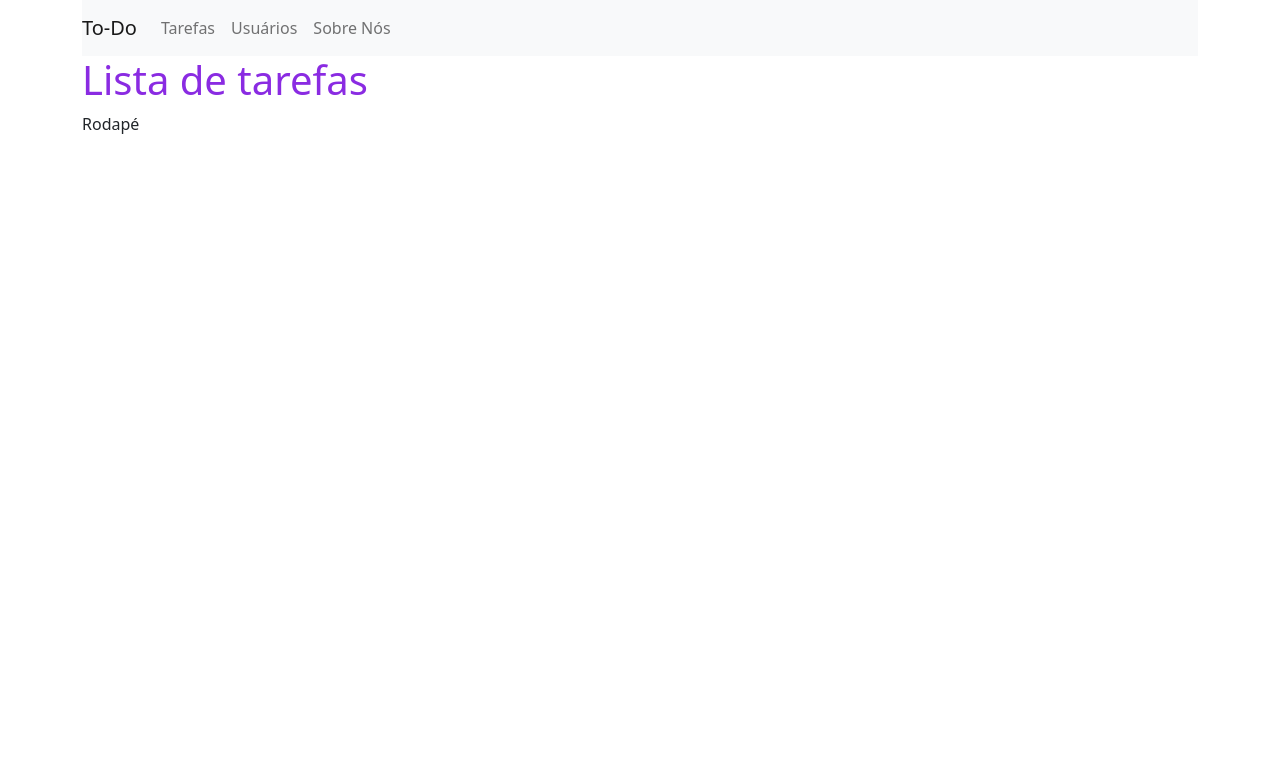
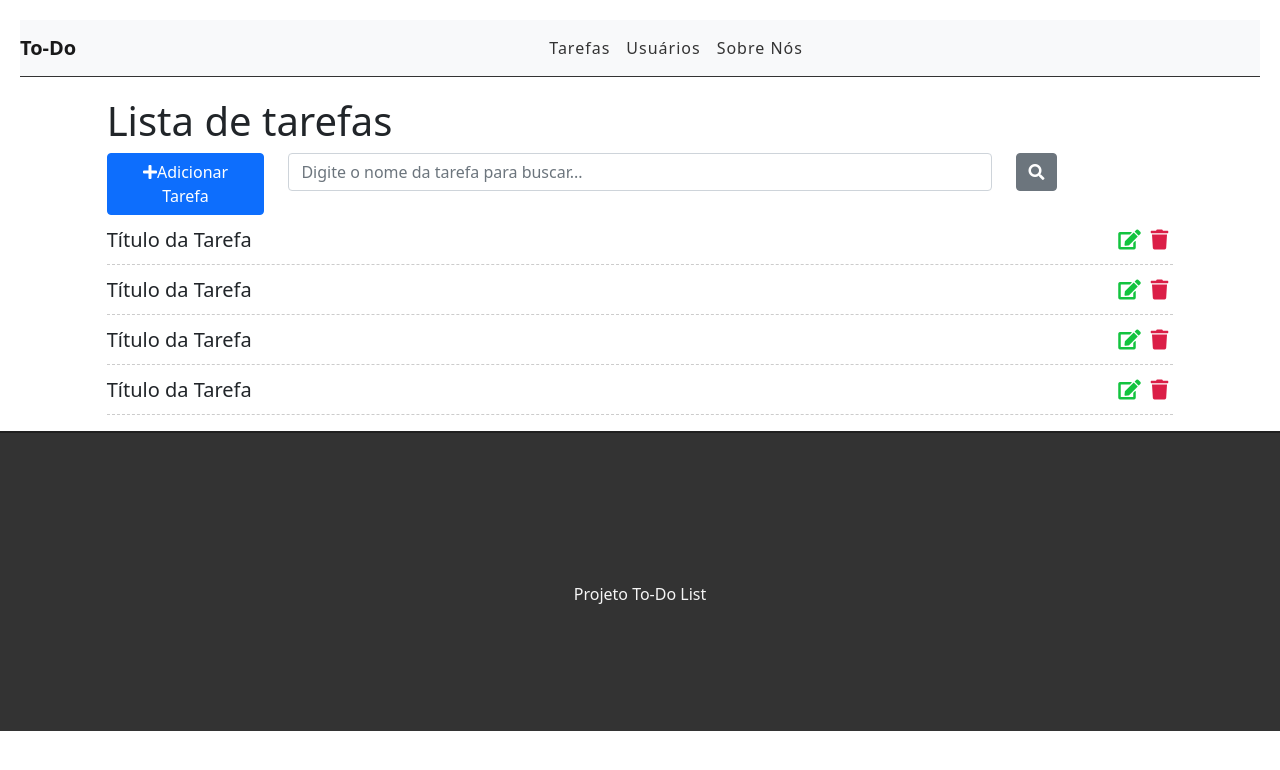
Before and after one commit to 45ewertton/ToDoList_Django, a Django app: page / in a window 1280 px wide. Shown: the top 770 px of the page. Run offline with Django 3.2, Linux system fonts and the light colour scheme.

Commit message:
Algumas alteracoes nos templates e implementacao do arquivo static css

```diff
--- a/tasks/static/css/styles.css
+++ b/tasks/static/css/styles.css
@@ -1,3 +1,106 @@
-h1 {
-    color:blueviolet
+.container-fluid {
+    padding: 0;
 }
+
+/* navbar */
+
+.navbar {
+    border-bottom: 1px solid #333;
+    margin: 20px;
+}
+
+.navbar-nav {
+    margin: auto;
+}
+
+.navbar-brand {
+    font-weight: bold;
+}
+
+.navbar-light .navbar-nav a.nav-link {
+    color: #333;
+    letter-spacing: 1px;
+}
+
+/* Botão de adicionar
+
+.add-div {
+    background-color: #3476e2;
+    cursor: pointer;
+    display: inline-block;
+    color: #fff;
+    padding: 8px;
+    border-radius: 5px;
+    margin-right: 25px;
+}
+
+.fas.fa-plus {
+    color: #fff;
+    margin-right: 10px;
+    margin-left: 5px;
+}
+
+Busca
+
+.fas.fa-search {
+    position: absolute;
+    top: 12px;
+    right: 26px;
+    cursor: pointer;
+}
+
+.search-div {
+    padding: 0;
+    margin-top: 15px;
+    margin-bottom: 15px;
+    display: inline-block;
+}
+*/
+
+/* Lista de Tarefas */
+
+.list-div {
+    padding: 0;
+}
+
+.task-list {
+    padding-left: 0;
+}
+
+.task-item {
+    list-style: none;
+    font-size: 20px;
+    height: 50px;
+    padding-top: 10px;
+    border-bottom: 1px dashed #ccc;
+}
+
+.fas.fa-trash, .fas.fa-edit {
+    cursor: pointer;
+    margin: 5px;
+    font-size: 20px;
+    float: right
+}
+
+.fas.fa-edit {
+    color: #13c43f;
+}
+
+.fas.fa-trash {
+    color: #db1e47;
+}
+
+/* Rodapé */
+
+footer {
+    background-color: #333;
+    height: 300px;
+    border-top: 2px solid #202020;
+}
+
+footer p {
+    color: #f5f5f5;
+    text-align: center;
+    top: 50%;
+    position: relative;
+}
--- a/tasks/templates/base.html
+++ b/tasks/templates/base.html
@@ -8,10 +8,11 @@
     <meta name="viewport" content="width=device-width, initial-scale=1.0">
     <title>{% block title %}{% endblock %}</title>
     <link href="https://cdn.jsdelivr.net/npm/bootstrap@5.1.1/dist/css/bootstrap.min.css" rel="stylesheet" integrity="sha384-F3w7mX95PdgyTmZZMECAngseQB83DfGTowi0iMjiWaeVhAn4FJkqJByhZMI3AhiU" crossorigin="anonymous">
-    <link rel="stylesheet" href="{% static 'css/styles.css' %}">
+    <link rel="stylesheet" href="https://use.fontawesome.com/releases/v5.7.2/css/all.css" integrity="sha384-fnmOCqbTlWIlj8LyTjo7mOUStjsKC4pOpQbqyi7RrhN7udi9RwhKkMHpvLbHG9Sr" crossorigin="anonymous">
+    <link rel="stylesheet" href="{% static 'css/styles.css'%}">
 </head>
 <body>
-    <div class="container">
+    <div class="container-fluid">
         <nav class="navbar navbar-expand-lg navbar-light bg-light">
             <a class="navbar-brand" href="#">To-Do</a>
             <button class="navbar-toggler" type="button" data-toggle="collapse" data-target="#navbarSupportedContent" aria-controls="navbarSupportedContent" aria-expanded="false" aria-label="Toggle navigation">
@@ -31,10 +32,12 @@
                 </ul>
             </div>
         </nav>
+
         {% block content %}
         {% endblock %}
+
         <footer>
-            Rodapé
+            <p>Projeto To-Do List</p>
         </footer>
     </div>
 
--- a/tasks/templates/tasks/list.html
+++ b/tasks/templates/tasks/list.html
@@ -3,5 +3,49 @@
 {% block title %}Lista de tarefas{% endblock %}
 
 {% block content %}
-<h1>Lista de tarefas</h1>
+
+<div class="offset-1 col-10 list-div">
+    <h1>Lista de tarefas</h1>
+
+    <div class="col-12 search-div">
+            <div class="row">
+                <div class="col-2 add-div">
+                    <a href="" class="btn btn-primary"><i class="fas fa-plus"></i>Adicionar Tarefa</a>
+                </div>
+
+                <div class="col-8" id="linha_2">
+                    <input class="form-control" type="text" id="search" name="search" placeholder="Digite o nome da tarefa para buscar...">
+                </div>
+
+                <div class="col-2">
+                    <button class="btn btn-secondary"><i class="fas fa-search"></i></button>
+                </div>
+            </div>
+
+        <ul class="task-list">
+            <li class="task-item">
+                <span>Título da Tarefa</span>
+                <span class="fas fa-trash"></span>
+                <span class="fas fa-edit"></span>
+            </li>
+            <li class="task-item">
+                <span>Título da Tarefa</span>
+                <span class="fas fa-trash"></span>
+                <span class="fas fa-edit"></span>
+            </li>
+            <li class="task-item">
+                <span>Título da Tarefa</span>
+                <span class="fas fa-trash"></span>
+                <span class="fas fa-edit"></span>
+            </li>
+            <li class="task-item">
+                <span>Título da Tarefa</span>
+                <span class="fas fa-trash"></span>
+                <span class="fas fa-edit"></span>
+            </li>
+        </ul>
+    </div>
+</div>
+
+
 {% endblock %}
```
